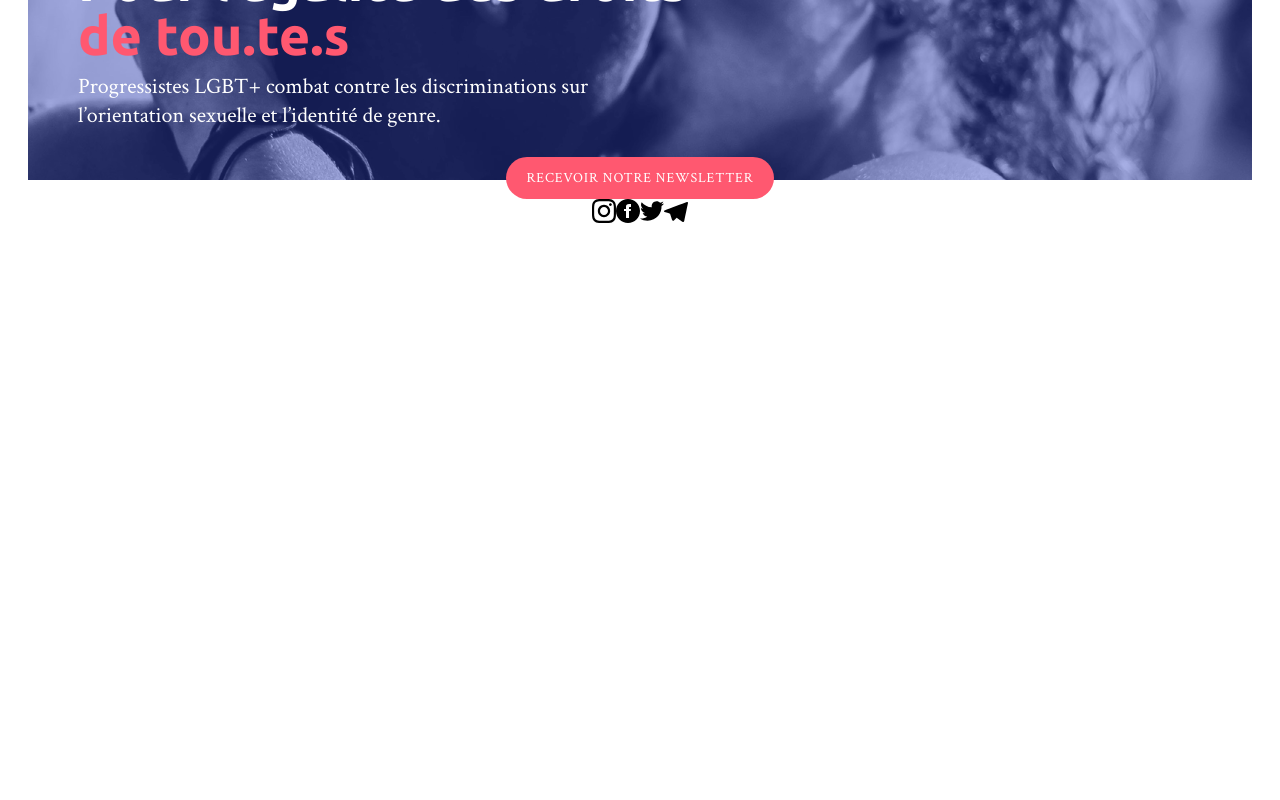
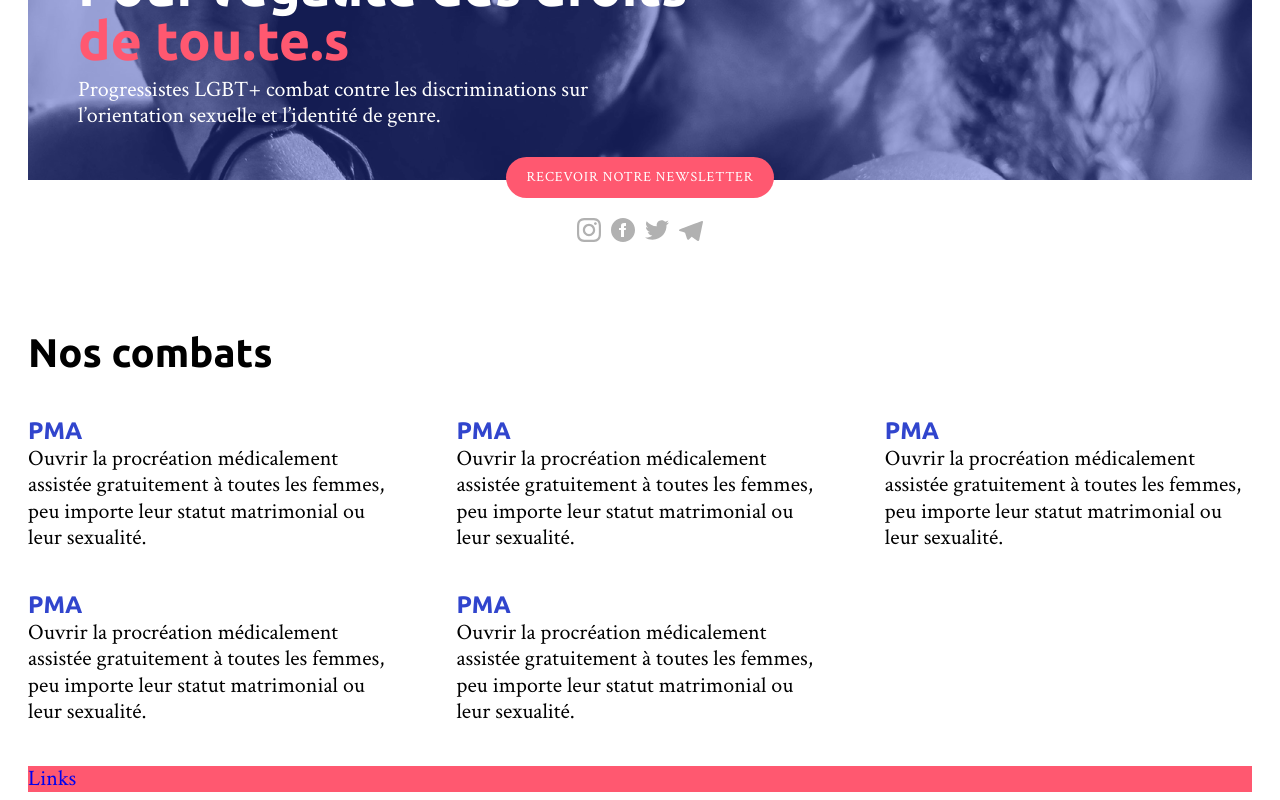
Before and after one commit to Progressistes-LGBT/progressistes-lgbt, a Next.js app: page / in a window 1280 px wide. Shown: the part 461-1261 px from the top of the page. Before the commit the page ends 800 px from the top, so only its background shows below. Built offline with nearby package versions, Linux system fonts and the light colour scheme.

Commit message:
Add more styling to the homepage

```diff
--- /dev/null
+++ b/components/Footer.js
@@ -0,0 +1,11 @@
+import Link from 'next/link';
+
+const Footer = () => (
+  <div className="footer">
+    <Link href="/">
+      <a>Links</a>
+    </Link>
+  </div>
+);
+
+export default Footer;
--- a/components/Header.js
+++ b/components/Header.js
@@ -3,6 +3,9 @@ import Link from 'next/link';
 const Header = () => (
   <div className="header">
     <div className="header__l-menu">
+      <Link href="/">
+        <a>Accueil</a>
+      </Link>
       <Link href="/mission">
         <a>Mission</a>
       </Link>
--- a/components/MyLayout.js
+++ b/components/MyLayout.js
@@ -1,10 +1,12 @@
 import Header from './Header';
+import Footer from './Footer';
 import '../styles/main.scss';
 
 const Layout = props => (
   <div className="layout">
     <Header />
     {props.children}
+    <Footer />
   </div>
 );
 
--- a/pages/index.js
+++ b/pages/index.js
@@ -12,6 +12,7 @@ export default function Index() {
     <Layout>
       <Head>
         <title>Progressistes LGBT+</title>
+        <link rel="shortcut icon" href="static/favicon.ico" />
       </Head>
 
       <div className="home__banner">
@@ -20,6 +21,7 @@ export default function Index() {
           <p>Progressistes LGBT+ combat contre les discriminations sur l’orientation sexuelle et l’identité de genre.</p>
         </div>
       </div>
+
       <div className="home__social">
         <Link href="/mission">
           <a target="_blank" className="home__social__join">Recevoir notre newsletter</a>
@@ -39,6 +41,34 @@ export default function Index() {
           </Link>
         </div>
       </div>
+
+      <div className="home__causes">
+        <h2>Nos combats</h2>
+        <div>
+          <div>
+            <h3>PMA</h3>
+            <p>Ouvrir la procréation médicalement assistée gratuitement à toutes les femmes, peu importe leur statut matrimonial ou leur sexualité.</p>
+          </div>
+          <div>
+            <h3>PMA</h3>
+            <p>Ouvrir la procréation médicalement assistée gratuitement à toutes les femmes, peu importe leur statut matrimonial ou leur sexualité.</p>
+          </div>
+          <div>
+            <h3>PMA</h3>
+            <p>Ouvrir la procréation médicalement assistée gratuitement à toutes les femmes, peu importe leur statut matrimonial ou leur sexualité.</p>
+          </div>
+          <div>
+            <h3>PMA</h3>
+            <p>Ouvrir la procréation médicalement assistée gratuitement à toutes les femmes, peu importe leur statut matrimonial ou leur sexualité.</p>
+          </div>
+          <div>
+            <h3>PMA</h3>
+            <p>Ouvrir la procréation médicalement assistée gratuitement à toutes les femmes, peu importe leur statut matrimonial ou leur sexualité.</p>
+          </div>
+          <div>
+          </div>
+        </div>
+      </div>
     </Layout>
   );
 }
--- a/styles/_base.scss
+++ b/styles/_base.scss
@@ -3,12 +3,20 @@ body {
 }
 
 h1, h2, h3, h4 {
-  font-family: 'Ubuntu', sans-serif;
+  font-family: 'Boing', 'Ubuntu', sans-serif;
   margin: 0;
 }
 
 h1 {
   @include h1;
+}
+
+h2 {
+  @include h2;
+}
+
+h3 {
+  @include h3;
 }
 
 a {
--- /dev/null
+++ b/styles/_footer.scss
@@ -0,0 +1,3 @@
+.footer {
+  background: $pink;
+}
--- a/styles/_header.scss
+++ b/styles/_header.scss
@@ -23,6 +23,7 @@
 
   > div {
     flex-grow: 1;
+    flex-basis: 0;
   }
 
   &__l-menu {
--- a/styles/_vars.scss
+++ b/styles/_vars.scss
@@ -15,13 +15,21 @@ $yellow: #EEDA1B;
   margin-bottom: 10px;
 }
 
+@mixin h2 {
+  font-size: 40px;
+  margin-bottom: 10px;
+}
+
+@mixin h3 {
+  font-size: 24px;
+  color: $purple;
+}
+
 @mixin body {
   font-weight: 300;
   font-size: 22px;
+  line-height: 1.2;
   font-family: 'Crimson text', serif;
-  // font-family: 'Merriweather', serif;
-  // font-family: 'Raleway', sans-serif;
-  // font-family: 'Nunito', sans-serif;
 }
 
 @mixin button {
--- a/styles/main.scss
+++ b/styles/main.scss
@@ -1,9 +1,10 @@
-@import url('https://fonts.googleapis.com/css?family=Crimson+Text|Merriweather:300,400|Nunito|Raleway|Ubuntu:400,500,700&display=swap');
+@import url('https://fonts.googleapis.com/css?family=Crimson+Text|Ubuntu:400,500,700&display=swap');
 
 @import "_vars";
 
 @import "_base";
 @import "_header";
+@import "_footer";
 @import "_layout";
 
 @import "pages/home.scss";
--- a/styles/pages/home.scss
+++ b/styles/pages/home.scss
@@ -35,5 +35,36 @@
     @include button;
     font-size: 14px;
     background: $pink;
+    margin-bottom: 20px;
+  }
+
+  > div > a {
+    margin: 10px 5px;
+
+    path {
+      fill : #b1b1b1;
+    }
+
+    &:hover path {
+      fill: $pink;
+    }
   }
 }
+
+.home__causes {
+  margin-top: 80px;
+
+  > div {
+    display: flex;
+    flex-wrap: wrap;
+    justify-content: space-between;
+    margin-top: 40px;
+
+    > div {
+      width: 30%;
+      margin-bottom: 40px;
+    }
+  }
+}
+.home__causes > div {
+}
```
Also changed, not shown: 1 other file (tests, documents, lock files or other folders).
